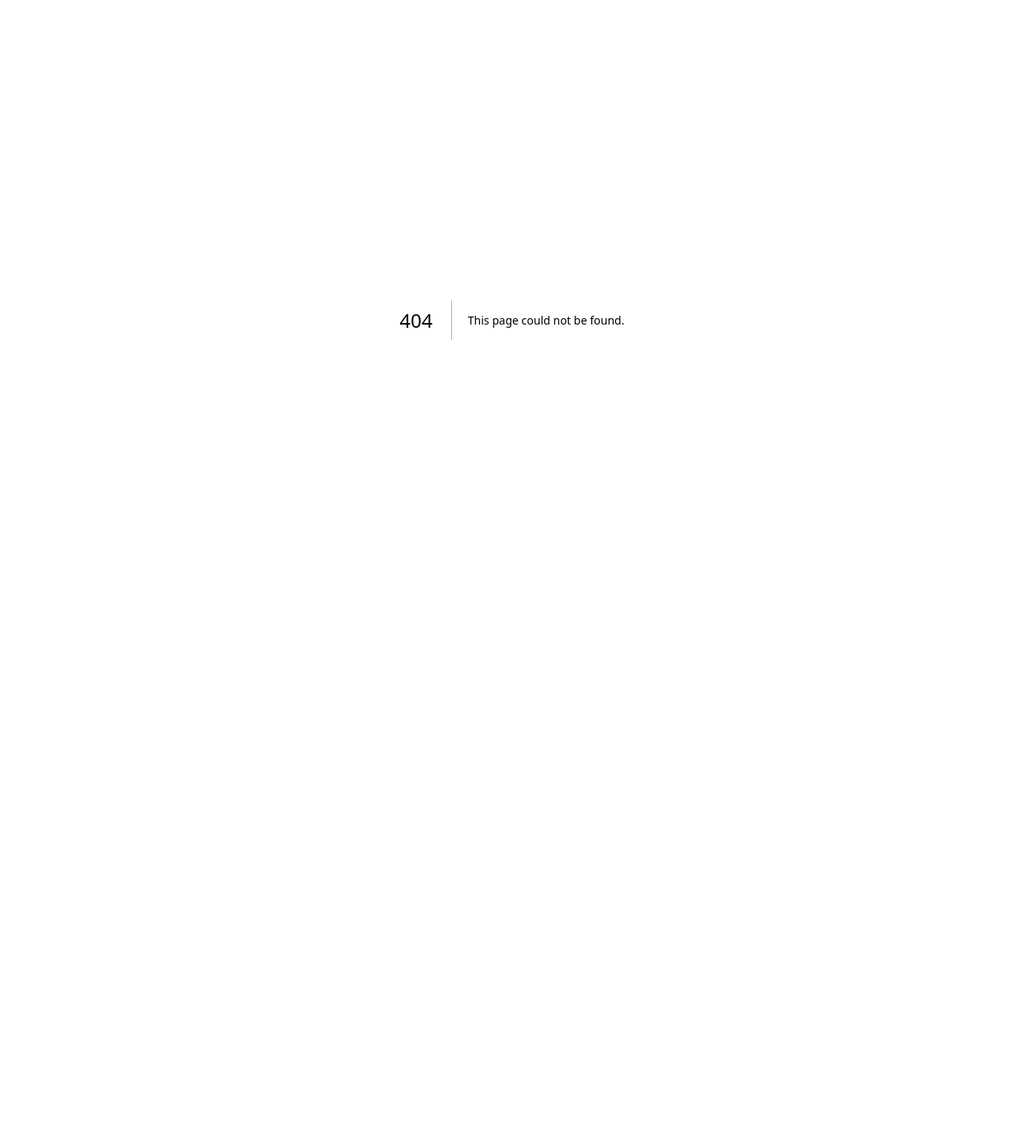
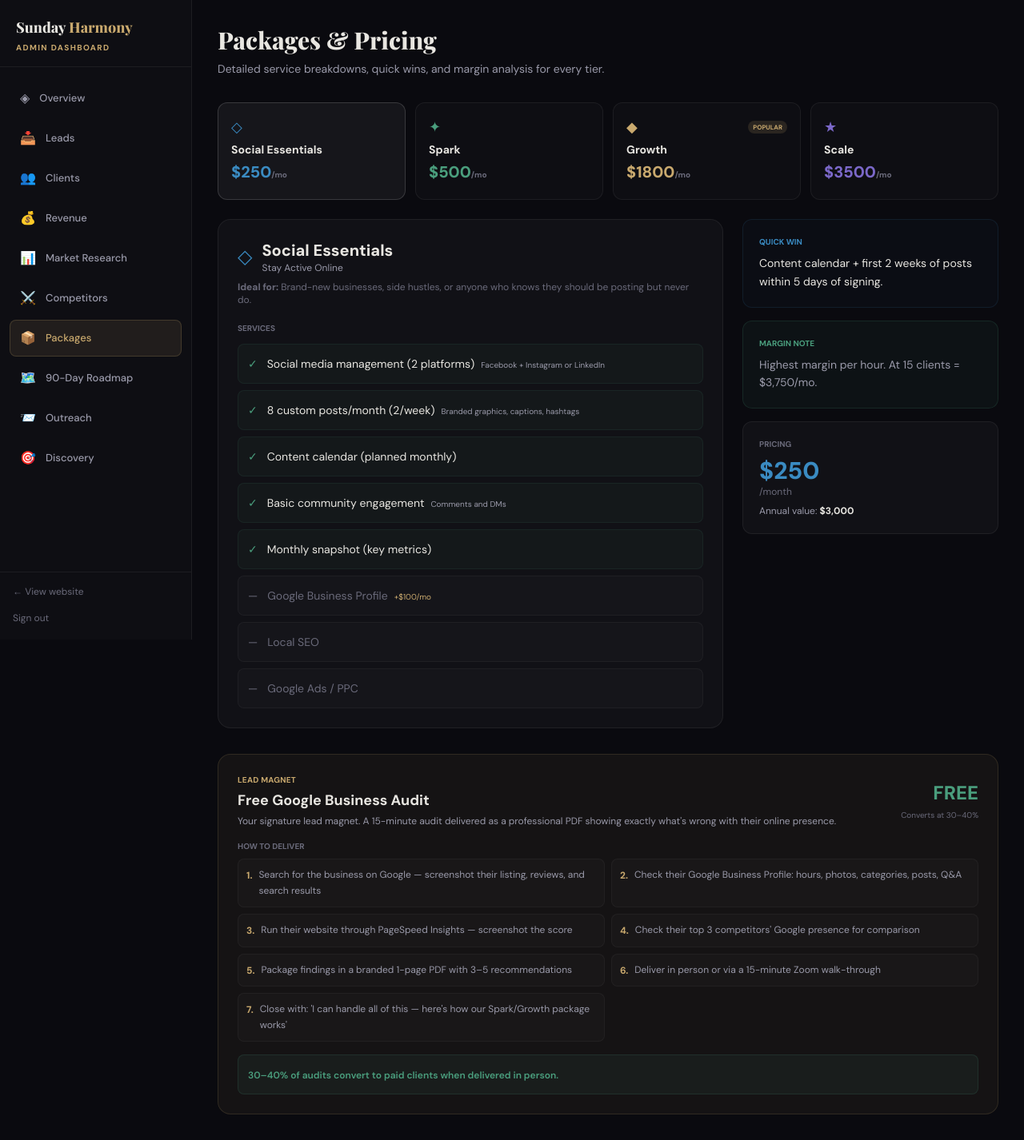
Before and after one commit to sundayharmony/sunday-harmony-site, a Next.js app: page /admin/packages in a window 1280 px wide. Before the commit this address had no page. Shown: the whole page at 80% size. Before the commit the page ends 800 px from the top, so only its background shows below. Built offline with nearby package versions, Linux system fonts and the light colour scheme; a web font is replaced by a local one.

Commit message:
chore(auto-sync): snapshot 2026-02-24 19:16:00

```diff
--- /dev/null
+++ b/src/app/admin/packages/page.tsx
@@ -0,0 +1,140 @@
+'use client'
+
+import { useState } from 'react'
+import { detailedPackages, footInDoorOffer } from '@/lib/toolkit-data'
+
+export default function PackagesPage() {
+  const [selectedTier, setSelectedTier] = useState(0)
+  const pkg = detailedPackages[selectedTier]
+
+  return (
+    <div>
+      <div className="mb-8">
+        <h1 className="font-serif text-3xl font-extrabold text-brand-text mb-2">Packages &amp; Pricing</h1>
+        <p className="text-sm text-brand-muted">
+          Detailed service breakdowns, quick wins, and margin analysis for every tier.
+        </p>
+      </div>
+
+      {/* Tier Selector */}
+      <div className="grid grid-cols-4 gap-3 mb-6">
+        {detailedPackages.map((p, i) => (
+          <button
+            key={p.tier}
+            onClick={() => setSelectedTier(i)}
+            className={`p-4 rounded-xl border text-left transition-all ${
+              selectedTier === i
+                ? 'bg-[rgba(255,255,255,0.05)] border-[rgba(255,255,255,0.15)]'
+                : 'bg-[rgba(255,255,255,0.02)] border-[rgba(255,255,255,0.06)] hover:bg-[rgba(255,255,255,0.04)]'
+            }`}
+          >
+            <div className="flex items-center justify-between mb-1">
+              <span className="text-lg" style={{ color: p.color }}>{p.icon}</span>
+              {(p as { popular?: boolean }).popular && (
+                <span className="text-[8px] font-bold uppercase px-1.5 py-0.5 rounded-full bg-[rgba(201,169,110,0.15)] text-brand-gold">Popular</span>
+              )}
+            </div>
+            <div className="text-sm font-bold text-brand-text">{p.tier}</div>
+            <div className="text-xl font-extrabold mt-1" style={{ color: p.color }}>${p.price}<span className="text-[10px] text-brand-dim">/mo</span></div>
+          </button>
+        ))}
+      </div>
+
+      {/* Selected Package Detail */}
+      <div className="grid grid-cols-[1fr_320px] gap-6 mb-8">
+        {/* Services List */}
+        <div className="bg-[rgba(255,255,255,0.03)] border border-[rgba(255,255,255,0.06)] rounded-2xl p-6">
+          <div className="flex items-center gap-3 mb-1">
+            <span className="text-2xl" style={{ color: pkg.color }}>{pkg.icon}</span>
+            <div>
+              <h2 className="text-xl font-extrabold text-brand-text">{pkg.tier}</h2>
+              <p className="text-xs text-brand-muted">{pkg.tagline}</p>
+            </div>
+          </div>
+          <div className="text-xs text-brand-dim mb-5 mt-2">
+            <span className="font-bold">Ideal for:</span> {pkg.ideal}
+          </div>
+
+          <div className="text-[10px] font-bold uppercase text-brand-dim mb-3">Services</div>
+          <div className="space-y-2">
+            {pkg.services.map((s, i) => (
+              <div
+                key={i}
+                className={`flex items-start gap-3 p-3 rounded-lg ${
+                  s.included
+                    ? 'bg-[rgba(74,158,125,0.05)] border border-[rgba(74,158,125,0.1)]'
+                    : 'bg-[rgba(255,255,255,0.02)] border border-[rgba(255,255,255,0.04)]'
+                }`}
+              >
+                <span className={`text-sm mt-0.5 ${s.included ? 'text-brand-green' : 'text-brand-dim'}`}>
+                  {s.included ? '✓' : '—'}
+                </span>
+                <div>
+                  <span className={`text-sm ${s.included ? 'text-brand-text' : 'text-brand-dim'}`}>
+                    {s.name}
+                  </span>
+                  {s.note && (
+                    <span className={`text-[10px] ml-2 ${s.included ? 'text-brand-muted' : 'text-brand-gold'}`}>
+                      {s.note}
+                    </span>
+                  )}
+                </div>
+              </div>
+            ))}
+          </div>
+        </div>
+
+        {/* Quick Win & Margin */}
+        <div className="space-y-4">
+          <div className="rounded-xl p-5 border" style={{ background: `${pkg.color}08`, borderColor: `${pkg.color}20` }}>
+            <div className="text-[10px] font-bold uppercase mb-2" style={{ color: pkg.color }}>Quick Win</div>
+            <p className="text-sm text-brand-text leading-relaxed">{pkg.quickWin}</p>
+          </div>
+
+          <div className="bg-[rgba(74,158,125,0.06)] border border-[rgba(74,158,125,0.15)] rounded-xl p-5">
+            <div className="text-[10px] font-bold uppercase text-brand-green mb-2">Margin Note</div>
+            <p className="text-sm text-brand-muted leading-relaxed">{pkg.margin}</p>
+          </div>
+
+          <div className="bg-[rgba(255,255,255,0.03)] border border-[rgba(255,255,255,0.06)] rounded-xl p-5">
+            <div className="text-[10px] font-bold uppercase text-brand-dim mb-2">Pricing</div>
+            <div className="text-3xl font-extrabold" style={{ color: pkg.color }}>${pkg.price}</div>
+            <div className="text-xs text-brand-dim">/month</div>
+            <div className="mt-2 text-xs text-brand-muted">
+              Annual value: <span className="font-bold text-brand-text">${(pkg.price * 12).toLocaleString()}</span>
+            </div>
+          </div>
+        </div>
+      </div>
+
+      {/* Foot-in-the-Door Offer */}
+      <div className="bg-[rgba(201,169,110,0.06)] border border-[rgba(201,169,110,0.15)] rounded-2xl p-6">
+        <div className="flex items-center justify-between mb-4">
+          <div>
+            <div className="text-[10px] font-bold uppercase tracking-wide text-brand-gold mb-1">Lead Magnet</div>
+            <h3 className="text-lg font-bold text-brand-text">{footInDoorOffer.name}</h3>
+            <p className="text-xs text-brand-muted mt-1">{footInDoorOffer.description}</p>
+          </div>
+          <div className="text-right">
+            <div className="text-2xl font-extrabold text-brand-green">{footInDoorOffer.price}</div>
+            <div className="text-[10px] text-brand-dim mt-1">Converts at {footInDoorOffer.conversionRate.split(' ')[0]}</div>
+          </div>
+        </div>
+
+        <div className="text-[10px] font-bold uppercase text-brand-dim mb-2">How to Deliver</div>
+        <div className="grid grid-cols-2 gap-2">
+          {footInDoorOffer.steps.map((step, i) => (
+            <div key={i} className="flex items-start gap-2 p-2.5 rounded-lg bg-[rgba(255,255,255,0.02)] border border-[rgba(255,255,255,0.04)]">
+              <span className="text-brand-gold text-xs font-bold mt-0.5">{i + 1}.</span>
+              <span className="text-xs text-brand-muted leading-relaxed">{step}</span>
+            </div>
+          ))}
+        </div>
+
+        <div className="mt-4 p-3 rounded-lg bg-[rgba(74,158,125,0.08)] border border-[rgba(74,158,125,0.15)]">
+          <span className="text-xs text-brand-green font-semibold">{footInDoorOffer.conversionRate}</span>
+        </div>
+      </div>
+    </div>
+  )
+}
--- a/src/components/admin/AdminSidebar.tsx
+++ b/src/components/admin/AdminSidebar.tsx
@@ -9,8 +9,10 @@ const navItems = [
   { href: '/admin/leads', icon: '📥', label: 'Leads' },
   { href: '/admin/clients', icon: '👥', label: 'Clients' },
   { href: '/admin/revenue', icon: '💰', label: 'Revenue' },
+  { href: '/admin/research', icon: '📊', label: 'Market Research' },
+  { href: '/admin/competitors', icon: '⚔️', label: 'Competitors' },
+  { href: '/admin/packages', icon: '📦', label: 'Packages' },
   { href: '/admin/roadmap', icon: '🗺️', label: '90-Day Roadmap' },
-  { href: '/admin/competitors', icon: '⚔️', label: 'Competitors' },
   { href: '/admin/outreach', icon: '📨', label: 'Outreach' },
   { href: '/admin/discovery', icon: '🎯', label: 'Discovery' },
 ]
```
